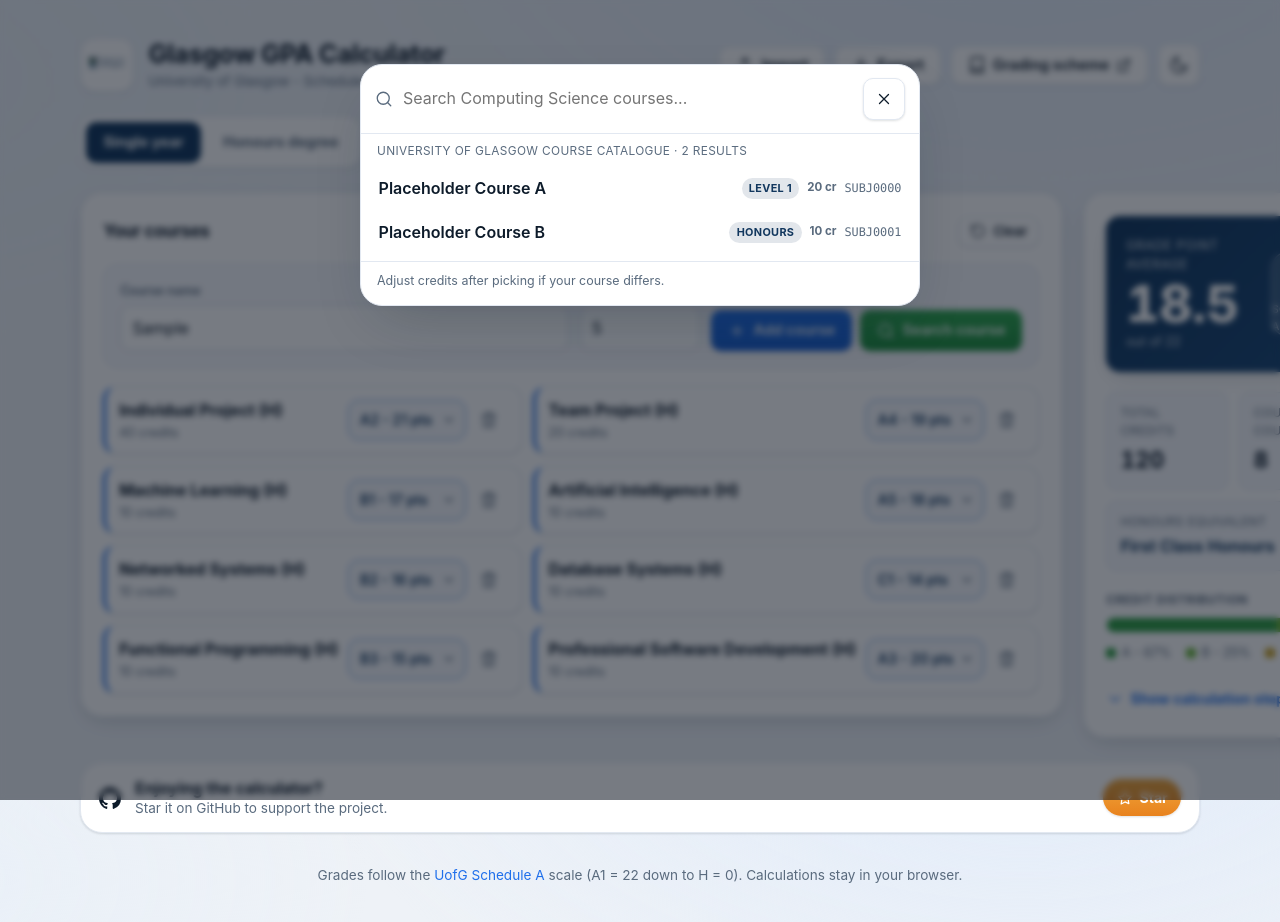
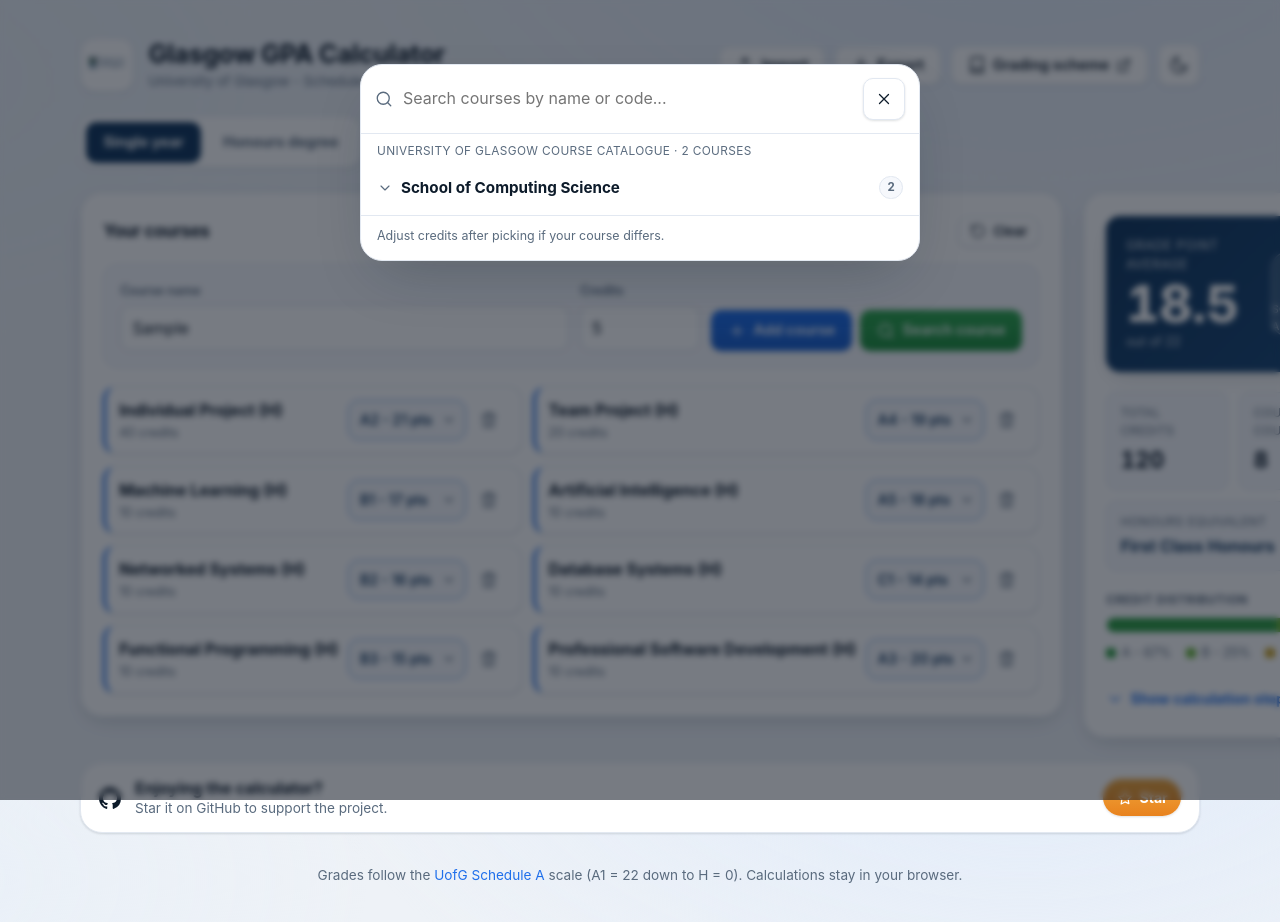
Before and after one commit to Niox1337/GU-GPA-Calculator-web, a React (Vite) app: page / in a window 1280 px wide. Both pictures are taken after typing "Sample", "5" into the empty fields and a click on the button "Search course". Shown: the top 922 px of the page. Built offline with nearby package versions, Linux system fonts and the light colour scheme.

Commit message:
feat(search) #7: Add grouped course browser

```diff
--- a/src/App.css
+++ b/src/App.css
@@ -889,11 +889,75 @@
   text-transform: uppercase;
   letter-spacing: 0.03em;
 }
+.catalogue-tree {
+  flex: 1;
+  min-height: 0;
+  overflow-y: auto;
+  padding: 0.4rem;
+}
+.cat-school + .cat-school {
+  margin-top: 0.2rem;
+}
+.cat-head {
+  width: 100%;
+  display: flex;
+  align-items: center;
+  gap: 0.5rem;
+  text-align: left;
+  border: none;
+  background: transparent;
+  color: var(--text);
+  border-radius: var(--radius-sm);
+  cursor: pointer;
+  transition: background 0.14s ease;
+}
+.cat-head:hover {
+  background: var(--surface-2);
+}
+.cat-head__name {
+  flex: 1;
+  min-width: 0;
+}
+.cat-head--school {
+  padding: 0.6rem 0.6rem;
+  font-weight: 700;
+  font-size: 0.95rem;
+}
+.cat-head--level {
+  padding: 0.45rem 0.6rem 0.45rem 1.4rem;
+  font-weight: 600;
+  font-size: 0.85rem;
+  color: var(--text-muted);
+}
+.cat-count {
+  flex-shrink: 0;
+  min-width: 1.5rem;
+  text-align: center;
+  font-size: 0.72rem;
+  font-weight: 700;
+  color: var(--text-muted);
+  background: var(--surface-2);
+  border: 1px solid var(--border);
+  border-radius: 999px;
+  padding: 0.1rem 0.45rem;
+}
+.cat-chevron {
+  flex-shrink: 0;
+  color: var(--text-muted);
+  transition: transform 0.18s ease;
+}
+.cat-chevron.is-open {
+  transform: rotate(180deg);
+}
+.cat-level {
+  margin-left: 0.3rem;
+  border-left: 1px solid var(--border);
+}
+
 .search-results {
   list-style: none;
   margin: 0;
-  padding: 0.4rem;
-  overflow-y: auto;
+  padding: 0 0 0.3rem 1.4rem;
 }
 .search-result {
   width: 100%;
--- a/src/components/CourseList.tsx
+++ b/src/components/CourseList.tsx
@@ -2,9 +2,15 @@
 import type { FormEvent } from "react";
 import type { Course } from "../lib/gpa";
 import { GRADES, gradePoint } from "../lib/gpa";
-import { COURSE_CATALOGUE } from "../lib/catalogue";
+import { CATALOGUE_TREE } from "../lib/catalogue";
 import type { CatalogueCourse } from "../lib/catalogue";
-import { CloseIcon, PlusIcon, SearchIcon, TrashIcon } from "./Icons";
+import {
+  ChevronIcon,
+  CloseIcon,
+  PlusIcon,
+  SearchIcon,
+  TrashIcon,
+} from "./Icons";
 
 interface Props {
   courses: Course[];
@@ -32,6 +38,8 @@
 
   const [searchOpen, setSearchOpen] = useState(false);
   const [query, setQuery] = useState("");
+  const [openSchools, setOpenSchools] = useState<Set<string>>(new Set());
+  const [openLevels, setOpenLevels] = useState<Set<string>>(new Set());
   const creditRef = useRef<HTMLInputElement>(null);
 
   function addCourse(e: FormEvent) {
@@ -74,16 +82,49 @@
     onChange(courses.filter((c) => c.id !== id));
   }
 
+  function toggleSchool(school: string) {
+    setOpenSchools((prev) => {
+      const next = new Set(prev);
+      if (next.has(school)) next.delete(school);
+      else next.add(school);
+      return next;
+    });
+  }
+
+  function toggleLevel(key: string) {
+    setOpenLevels((prev) => {
+      const next = new Set(prev);
+      if (next.has(key)) next.delete(key);
+      else next.add(key);
+      return next;
+    });
+  }
+
+  // Filter by course name or code. An active query auto-expands matching groups.
   const q = query.trim().toLowerCase();
-  const results = (
-    q
-      ? COURSE_CATALOGUE.filter(
+  const tree = q
+    ? CATALOGUE_TREE.map((s) => {
+        const levels = s.levels
+          .map((l) => ({
+            ...l,
+            courses: l.courses.filter(
               (c) =>
                 c.name.toLowerCase().includes(q) ||
                 c.code.toLowerCase().includes(q),
-        )
-      : COURSE_CATALOGUE
-  ).slice(0, 80);
+            ),
+          }))
+          .filter((l) => l.courses.length > 0);
+        return {
+          ...s,
+          levels,
+          total: levels.reduce((n, l) => n + l.courses.length, 0),
+        };
+      }).filter((s) => s.total > 0)
+    : CATALOGUE_TREE;
+
+  const totalResults = tree.reduce((n, s) => n + s.total, 0);
+  const isSchoolOpen = (school: string) => q !== "" || openSchools.has(school);
+  const isLevelOpen = (key: string) => q !== "" || openLevels.has(key);
 
   return (
     <div className="course-list">
@@ -238,7 +279,7 @@
                 className="search-input"
                 value={query}
                 onChange={(e) => setQuery(e.target.value)}
-                placeholder="Search Computing Science courses..."
+                placeholder="Search courses by name or code..."
                 aria-label="Search courses by name or code"
               />
               <button
@@ -252,36 +293,90 @@
             </div>
 
             <p className="search-meta">
-              University of Glasgow course catalogue · {results.length}
-              {results.length === 80 ? "+" : ""} result
-              {results.length === 1 ? "" : "s"}
+              University of Glasgow course catalogue · {totalResults} course
+              {totalResults === 1 ? "" : "s"}
             </p>
 
-            {results.length === 0 ? (
+            {tree.length === 0 ? (
               <div className="search-empty">No courses match "{query}".</div>
             ) : (
+              <div className="catalogue-tree">
+                {tree.map((s) => {
+                  const schoolOpen = isSchoolOpen(s.school);
+                  return (
+                    <div className="cat-school" key={s.school}>
+                      <button
+                        type="button"
+                        className="cat-head cat-head--school"
+                        aria-expanded={schoolOpen}
+                        onClick={() => toggleSchool(s.school)}
+                      >
+                        <ChevronIcon
+                          width={16}
+                          height={16}
+                          className={`cat-chevron${schoolOpen ? " is-open" : ""}`}
+                        />
+                        <span className="cat-head__name">{s.school}</span>
+                        <span className="cat-count">{s.total}</span>
+                      </button>
+
+                      {schoolOpen &&
+                        s.levels.map((l) => {
+                          const key = `${s.school}::${l.level}`;
+                          const levelOpen = isLevelOpen(key);
+                          return (
+                            <div className="cat-level" key={key}>
+                              <button
+                                type="button"
+                                className="cat-head cat-head--level"
+                                aria-expanded={levelOpen}
+                                onClick={() => toggleLevel(key)}
+                              >
+                                <ChevronIcon
+                                  width={15}
+                                  height={15}
+                                  className={`cat-chevron${levelOpen ? " is-open" : ""}`}
+                                />
+                                <span className="cat-head__name">
+                                  {LEVEL_LABEL[l.level] ?? `Level ${l.level}`}
+                                </span>
+                                <span className="cat-count">
+                                  {l.courses.length}
+                                </span>
+                              </button>
+
+                              {levelOpen && (
                                 <ul className="search-results">
-                {results.map((c) => (
+                                  {l.courses.map((c) => (
                                     <li key={c.code}>
                                       <button
                                         type="button"
                                         className="search-result"
                                         onClick={() => pickCourse(c)}
                                       >
-                      <span className="search-result__name">{c.name}</span>
+                                        <span className="search-result__name">
+                                          {c.name}
+                                        </span>
                                         <span className="search-result__meta">
-                        <span className="search-result__level">
-                          {LEVEL_LABEL[c.level]}
-                        </span>
                                           <span className="search-result__credit">
                                             {c.credit} cr
                                           </span>
-                        <span className="search-result__code">{c.code}</span>
+                                          <span className="search-result__code">
+                                            {c.code}
+                                          </span>
                                         </span>
                                       </button>
                                     </li>
                                   ))}
                                 </ul>
+                              )}
+                            </div>
+                          );
+                        })}
+                    </div>
+                  );
+                })}
+              </div>
             )}
             <p className="search-foot">
               Adjust credits after picking if your course differs.
--- a/src/lib/catalogue.ts
+++ b/src/lib/catalogue.ts
@@ -28,3 +28,32 @@
 export const COURSE_CATALOGUE: CatalogueCourse[] = Object.entries(catalogue).flatMap(
   ([school, courses]) => courses.map((course) => ({ ...course, school })),
 )
+
+export interface LevelGroup {
+  level: number
+  courses: CatalogueCourse[]
+}
+
+export interface SchoolGroup {
+  school: string
+  total: number
+  levels: LevelGroup[]
+}
+
+/** Courses grouped by school, then by level with both sorted for the search tree. */
+export const CATALOGUE_TREE: SchoolGroup[] = SCHOOLS.map((school) => {
+  const courses = COURSE_CATALOGUE.filter((c) => c.school === school)
+  const byLevel = new Map<number, CatalogueCourse[]>()
+  for (const c of courses) {
+    const list = byLevel.get(c.level) ?? []
+    list.push(c)
+    byLevel.set(c.level, list)
+  }
+  const levels: LevelGroup[] = [...byLevel.entries()]
+    .sort((a, b) => a[0] - b[0])
+    .map(([level, list]) => ({
+      level,
+      courses: list.sort((a, b) => a.name.localeCompare(b.name)),
+    }))
+  return { school, total: courses.length, levels }
+})
```
Lines whose indentation alone changed are shown as unchanged.
